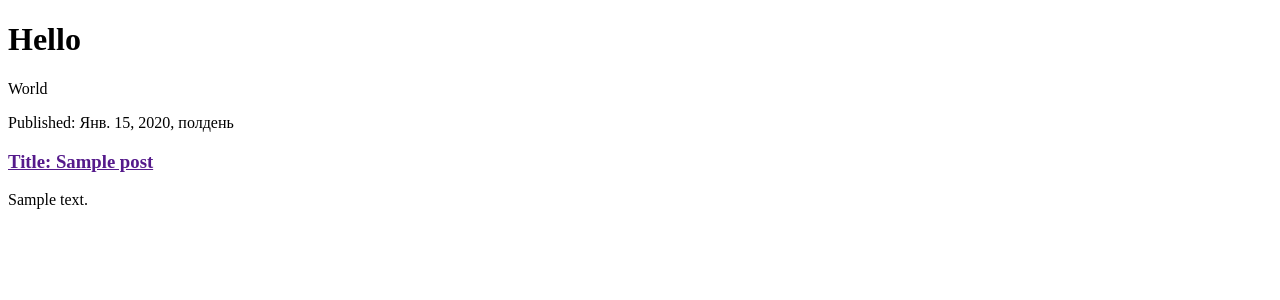
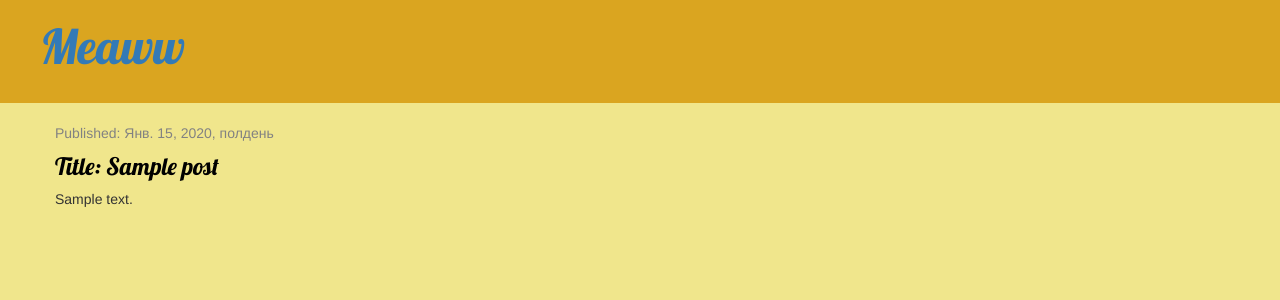
Before and after one commit to kosc/my-first-blog, a Django app: template blog/templates/blog/post_list.html in a window 1280 px wide. Shown: the top 300 px of the page. Run offline with Django 3.2, Linux system fonts and the light colour scheme; the template is opened without the code that fills it: values that come from a table or form of the project are taken from there, others are empty; tables that the repository leaves empty hold one stand-in row (values such as "Sample post"); some libraries are stand-ins or nearby versions.

Commit message:
Сука. Иди. Учи. Теорию

```diff
--- /dev/null
+++ b/blog/static/css/blog.css
@@ -0,0 +1,43 @@
+body {
+	background-color: khaki;
+}
+.header {
+	background-color: goldenrod;
+	margin-top: 0;
+	padding: 20px;
+	padding-left: 40px;
+}
+.header h1,
+.header h1 a:visited,
+.header h1 a:active {
+	color: white;
+	font-size: 36pt;
+	text-decoration: none;
+}
+.content {
+	margin-left: 40px;
+}
+h1, h2, h3, h4 {
+	font-family: 'Lobster', cursive;
+	margin-top: 0;
+	padding-top: 0
+}
+.date {
+	color: #828282;
+	margin-top: 20px
+}
+.save {
+	float: right;
+}
+.post-form textarea, .post-form input {
+	width: 100%;
+	float: right;
+	font-size: 26pt;
+	margin-right: 20px;
+}
+.post {
+	margin-bottom: 35spx;
+}
+.post h3 a, .post h3 a:visited {
+	color: black
+}
--- /dev/null
+++ b/blog/static/css/reset.css
@@ -0,0 +1,56 @@
+html, body, div, span, applet, object, iframe,
+h1, h2, h3, h4, h5, h6, p, blockquote, pre,
+a, abbr, acronym, address, big, cite, code,
+del, dfn, em, img, ins, kbd, q, s, samp,
+small, strike, strong, sub, sup, tt, var,
+b, u, i, center,
+dl, dt, dd, ol, ul, li,
+fieldset, form, label, legend,
+table, caption, tbody, tfoot, thead, tr, th, td,
+article, aside, canvas, details, embed,
+figure, figcaption, footer, header, hgroup,
+menu, nav, output, ruby, section, summary,
+time, mark, audio, video {
+	margin: 0;
+	padding: 0;
+	border: 0;
+	font-size: 100%;
+	font: inherit;
+	vertical-align: baseline;
+}
+a, a:hover, a:focus {
+	text-decoration: none;
+}
+article, aside, details, figcaption, figure,
+footer, header, hgroup, menu, nav, section {
+	display: block;
+}
+body {
+	line-height: 1;
+}
+ol, ul {
+	list-style: none;
+}
+blockquote, q {
+	quotes: none;
+}
+blockquote::before,
+blockquote::after,
+				 q::before,
+				 q::after {
+	content: '';
+	content: none;
+}
+table {
+	border-collapse: collapse;
+	border-spacing: 0;
+}
+.clearfix::after {
+	content: ".";
+	display: block;
+	height: 0;
+	clear: both;
+	visibility: hidden;
+}
+.left {float: left;}
+.right {float: right;}
--- /dev/null
+++ b/blog/templates/blog/base.html
@@ -0,0 +1,26 @@
+{% load staticfiles %}
+<!DOCTYPE html>
+<html lang="en">
+<head>
+	<meta charset="UTF-8">
+	<link rel="stylesheet" href="{% static 'css/reset.css' %}">
+	<link rel="stylesheet" href="//maxcdn.bootstrapcdn.com/bootstrap/3.2.0/css/bootstrap.min.css">
+	<link rel="stylesheet" href="//maxcdn.bootstrapcdn.com/bootstrap/3.2.0/css/bootstrap-theme.min.css">
+	<link rel="stylesheet" href="https://fonts.googleapis.com/css?family=Lobster&subset=latin,cyrillic" type="text/css">
+	<link rel="stylesheet" href="{% static 'css/blog.css' %}">
+	<title>Haya.</title>
+</head>
+<body>
+	<div class="header">
+		<h1><a href="/">Meaww</a></h1>
+	</div>
+	<div class="content container">
+		<div class="row">
+			<div class="col-md-8">
+				{% block content %}
+				{% endblock %}
+			</div>
+		</div>
+	</div>
+</body>
+</html>
--- a/blog/templates/blog/post_list.html
+++ b/blog/templates/blog/post_list.html
@@ -1,18 +1,10 @@
-<!DOCTYPE html>
-<html lang="en">
-<head>
-	<meta charset="UTF-8">
-	<title>Haya.</title>
-</head>
-<body>
-	<h1>Hello</h1>
-	<p>World</p>
+{% extends 'blog/base.html' %}
+{% block content %}
 	{% for post in posts %}
-		<div>
-			<p>Published: {{ post.published_date }}</p>
-			<h3><a href="">Title: {{ post.title }}</a></h3>
+		<div class="post">
+			<div class="date"><p>Published: {{ post.published_date }}</p></div>
+			<h3><a href="{% url 'post_detail' pk=post.pk %}">Title: {{ post.title }}</a></h3>
 			<p>{{ post.text|linebreaksbr }}</p>
 		</div>
 	{% endfor %}
-</body>
-</html>
+{% endblock %}
--- a/blog/urls.py
+++ b/blog/urls.py
@@ -3,5 +3,5 @@ from . import views
 
 urlpatterns = [
     url(r'^$', views.post_list, name='post_list'),
-
+    url(r'^post/(?P<pk>\d+)/$', views.post_detail, name='post_detail'),
 ]
--- a/blog/views.py
+++ b/blog/views.py
@@ -1,7 +1,11 @@
-from django.shortcuts import render
+from django.shortcuts import render, get_object_or_404
 from .models import Post
 from django.utils import timezone
 
 def post_list(request):
     posts = Post.objects.filter(published_date__lte=timezone.now()).order_by('published_date')
     return render(request, 'blog/post_list.html', {'posts': posts})
+
+def post_detail(request, pk):
+    post = get_object_or_404(Post, pk=pk)
+    return render(request, 'blog/post_detail.html', {'post': post})
```
Also changed, not shown: blog/templates/blog/post_detail.html (added, +13 -0 lines).
